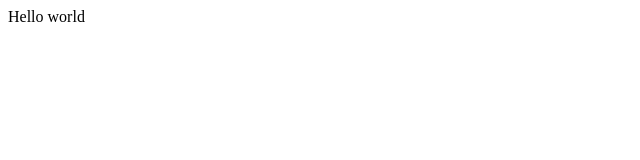
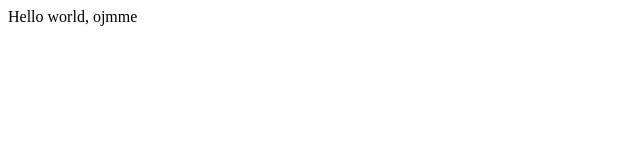
Before and after one commit to juyoung0/opentutorials-ojmme, a plain HTML site: page index.html in a window 1280 px wide. Shown: the full height of the page, 0-640 px from the left. Drawn offline with Linux system fonts and the light colour scheme.

Commit message:
change index.html

```diff
--- a/index.html
+++ b/index.html
@@ -14,6 +14,6 @@ Remove this if you use the .htaccess -->
 <link rel="apple-touch-icon" href="/apple-touch-icon.png" />
 </head>
  <body>
-Hello world
+Hello world, ojmme
 </body>
 </html>
```
